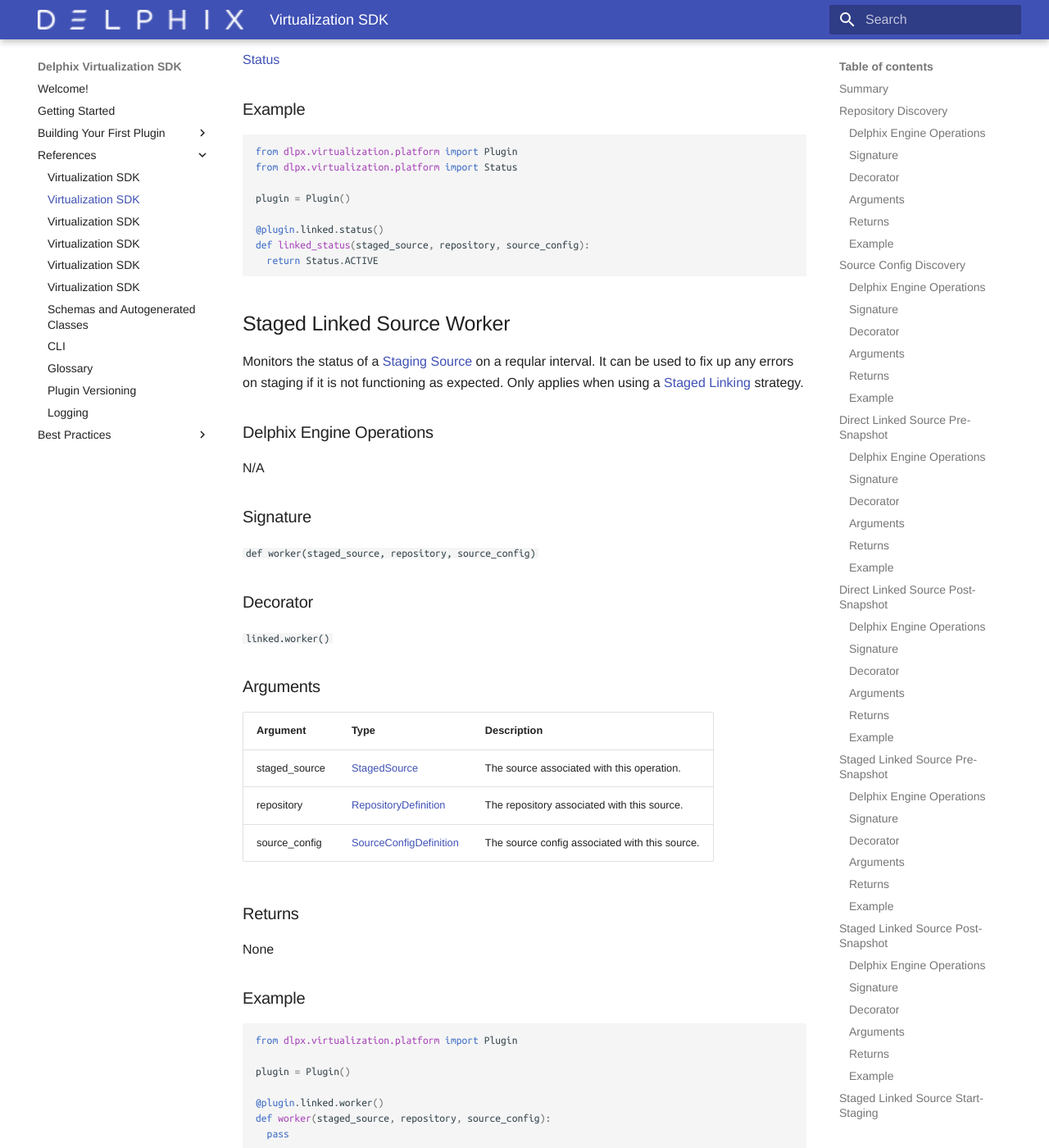
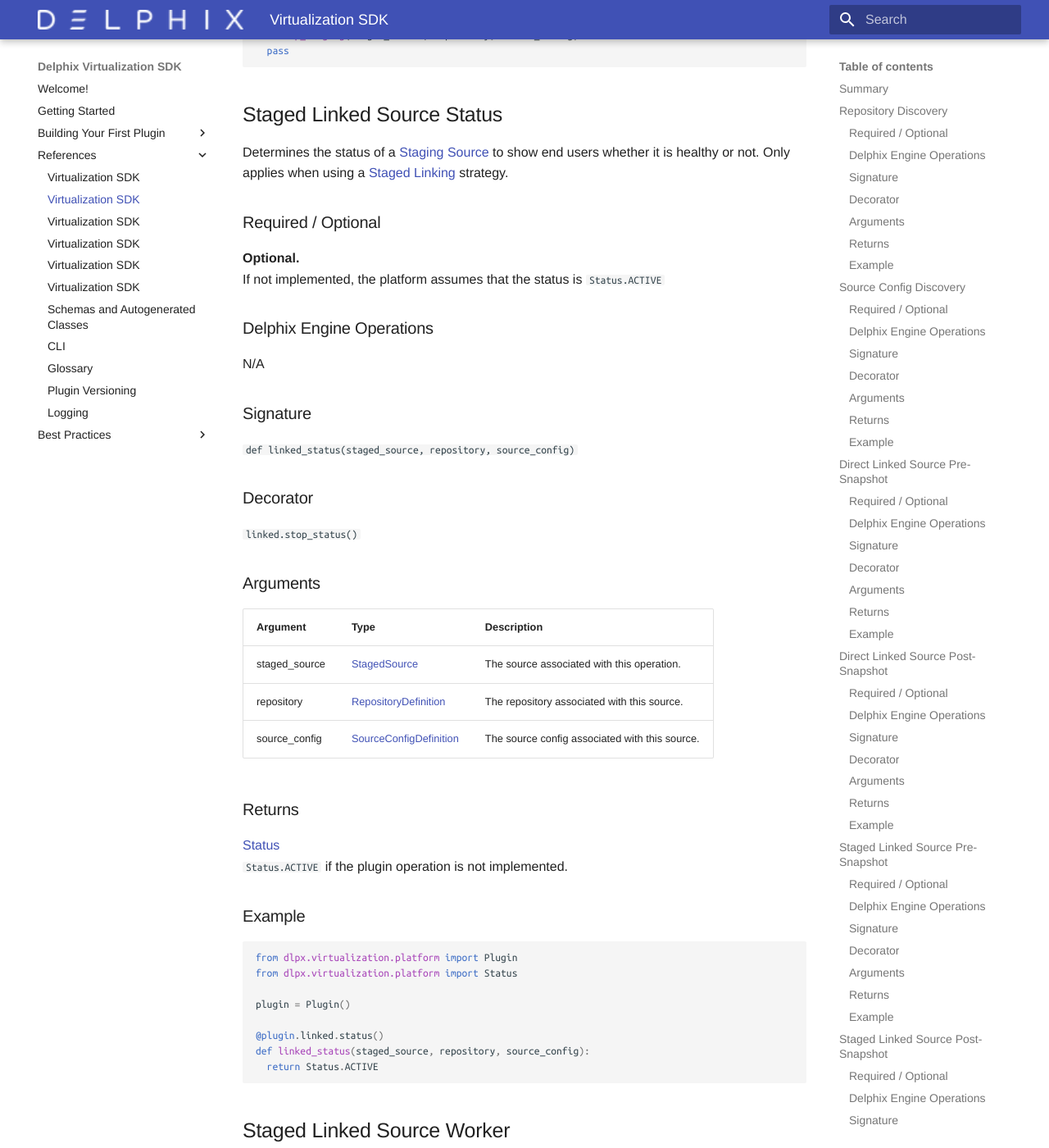
Before and after one commit to delphix/virtualization-sdk, an MkDocs documentation site: the page built from docs/References/Plugin_Operations.md, in a window 1280 px wide and 1400 px high, scrolled down 12271 px. Shown: the whole window at 82% size. Built offline with MkDocs 1.6.1 and Material for MkDocs 9.7.7, drawn with Linux system fonts in a browser that asks for light colours; some web fonts are replaced; some of the changed text lies outside the part shown.

Commit message:
Update required vs optional plugin operations

````diff
--- a/docs/References/Plugin_Operations.md
+++ b/docs/References/Plugin_Operations.md
@@ -11,31 +11,35 @@
 
 Plugin Operation | **Required** | Decorator | Delphix Engine Operations
 ---------------- | -------- | --------- | -------------------------
-[Repository<br>Discovery](#repository-discovery) | **Yes** |`discovery.repository()` | [Environment Discovery](Workflows.md#environment-discovery-refresh)<br>[Environment Refresh](Workflows.md#environment-discovery-refresh)
-[Source Config<br>Discovery](#source--config-discovery) | **Yes** |`discovery.source_config()` | [Environment Discovery](Workflows.md#environment-discovery-refresh)<br>[Environment Refresh](Workflows.md#environment-discovery-refresh)
-[Direct Linked Source<br>Pre-Snapshot](#direct-linked-source-pre-snapshot) | **Yes** | `linked.pre_snapshot()` | [Linked Source Sync](Workflows.md#linked-source-sync)
-[Direct Linked Source<br>Post-Snapshot](#direct-linked-source-post-snapshot) | **Yes** | `linked.post_snapshot()` | [Linked Source Sync](Workflows.md#linked-source-sync)
-[Staged Linked Source<br>Pre-Snapshot](#staged-linked-source-pre-snapshot) | **No** | `linked.pre_snapshot()` | [Linked Source Sync](Workflows.md#linked-source-sync)
-[Staged Linked Source<br>Post-Snapshot](#staged-linked-source-post-snapshot) | **Yes** | `linked.post_snapshot()` | [Linked Source Sync](Workflows.md#linked-source-sync)
-[Staged Linked Source<br>Start-Staging](#staged-linked-source-start-staging) | **No** | `linked.start_staging()` | [Linked Source Enable](Workflows.md#linked-source-enable)
-[Staged Linked Source<br>Stop-Staging](#staged-linked-source-stop-staging) | **No** | `linked.stop_staging()` | [Linked Source Disable](Workflows.md#linked-source-disable)<br>[Linked Source Delete](Workflows.md#linked-source-delete)
-[Staged Linked Source<br>Status](#staged-linked-source-status) | **No** |`linked.status()` | N/A
-[Staged Linked Source<br>Worker](#staged-linked-source-worker) | **No** |`linked.worker()` | N/A
-[Staged Linked Source<br>Mount Specification](#staged-linked-source-mount-specification) | **Yes** | `linked.mount_specification()` | [Linked Source Sync](Workflows.md#linked-source-sync)<br>[Linked Source Enable](Workflows.md#linked-source-enable)
-[Virtual Source<br>Configure](#virtual-source-configure) | **Yes** | `virtual.configure()` | [Virtual Source Provision](Workflows.md#virtual-source-provision)<br>[Virtual Source Refresh](Workflows.md#virtual-source-refresh)
-[Virtual Source<br>Unconfigure](#virtual-source-unconfigure) | **Yes** | `virtual.unconfigure()` | [Virtual Source Refresh](Workflows.md#virtual-source-refresh)<br>[Virtual Source Delete](Workflows.md#virtual-source-delete)
-[Virtual Source<br>Reconfigure](#virtual-source-reconfigure) | **Yes** | `virtual.reconfigure()` | [Virtual Source Rollback](Workflows.md#virtual-source-rollback)<br>[Virtual Source Enable](Workflows.md#virtual-source-enable)
-[Virtual Source<br>Start](#virtual-source-start) | **Yes** | `virtual.start()` | [Virtual Source Start](Workflows.md#virtual-source-start)
-[Virtual Source<br>Stop](#virtual-source-stop) | **Yes** | `virtual.stop()` | [Virtual Source Stop](Workflows.md#virtual-source-stop)
-[Virtual Source<br>Pre-Snapshot](#virtual-source-pre-snapshot) | **Yes** | `virtual.pre_snapshot()` | [Virtual Source Snapshot](Workflows.md#virtual-source-snapshot)
-[Virtual Source<br>Post-Snapshot](#virtual-source-post-snapshot) | **Yes** | `virtual.post_snapshot()` | [Virtual Source Snapshot](Workflows.md#virtual-source-snapshot)
-[Virtual Source<br>Mount Specification](#virtual-source-mount-specification) | **Yes** | `virtual.mount_specification()` | [Virtual Source Enable](Workflows.md#virtual-source-enable)<br>[Virtual Source Provision](Workflows.md#virtual-source-provision)<br>[Virtual Source Refresh](Workflows.md#virtual-source-refresh)<br>[Virtual Source Rollback](Workflows.md#virtual-source-rollback)<br>[Virtual Source Start](Workflows.md#virtual-source-start)
-[Virtual Source<br>Status](#virtual-source-status) | **Yes** | `virtual.status()` | N/A
+[Repository<br/>Discovery](#repository-discovery) | **Yes** |`discovery.repository()` | [Environment Discovery](Workflows.md#environment-discovery-refresh)<br/>[Environment Refresh](Workflows.md#environment-discovery-refresh)
+[Source Config<br/>Discovery](#source--config-discovery) | **Yes** |`discovery.source_config()` | [Environment Discovery](Workflows.md#environment-discovery-refresh)<br/>[Environment Refresh](Workflows.md#environment-discovery-refresh)
+[Direct Linked Source<br/>Pre-Snapshot](#direct-linked-source-pre-snapshot) | **Yes** | `linked.pre_snapshot()` | [Linked Source Sync](Workflows.md#linked-source-sync)
+[Direct Linked Source<br/>Post-Snapshot](#direct-linked-source-post-snapshot) | **Yes** | `linked.post_snapshot()` | [Linked Source Sync](Workflows.md#linked-source-sync)
+[Staged Linked Source<br/>Pre-Snapshot](#staged-linked-source-pre-snapshot) | **No** | `linked.pre_snapshot()` | [Linked Source Sync](Workflows.md#linked-source-sync)
+[Staged Linked Source<br/>Post-Snapshot](#staged-linked-source-post-snapshot) | **Yes** | `linked.post_snapshot()` | [Linked Source Sync](Workflows.md#linked-source-sync)
+[Staged Linked Source<br/>Start-Staging](#staged-linked-source-start-staging) | **No** | `linked.start_staging()` | [Linked Source Enable](Workflows.md#linked-source-enable)
+[Staged Linked Source<br/>Stop-Staging](#staged-linked-source-stop-staging) | **No** | `linked.stop_staging()` | [Linked Source Disable](Workflows.md#linked-source-disable)<br/>[Linked Source Delete](Workflows.md#linked-source-delete)
+[Staged Linked Source<br/>Status](#staged-linked-source-status) | **No** |`linked.status()` | N/A
+[Staged Linked Source<br/>Worker](#staged-linked-source-worker) | **No** |`linked.worker()` | N/A
+[Staged Linked Source<br/>Mount Specification](#staged-linked-source-mount-specification) | **Yes** | `linked.mount_specification()` | [Linked Source Sync](Workflows.md#linked-source-sync)<br/>[Linked Source Enable](Workflows.md#linked-source-enable)
+[Virtual Source<br/>Configure](#virtual-source-configure) | **Yes** | `virtual.configure()` | [Virtual Source Provision](Workflows.md#virtual-source-provision)<br/>[Virtual Source Refresh](Workflows.md#virtual-source-refresh)
+[Virtual Source<br/>Unconfigure](#virtual-source-unconfigure) | **No** | `virtual.unconfigure()` | [Virtual Source Refresh](Workflows.md#virtual-source-refresh)<br/>[Virtual Source Delete](Workflows.md#virtual-source-delete)
+[Virtual Source<br/>Reconfigure](#virtual-source-reconfigure) | **Yes** | `virtual.reconfigure()` | [Virtual Source Rollback](Workflows.md#virtual-source-rollback)<br/>[Virtual Source Enable](Workflows.md#virtual-source-enable)
+[Virtual Source<br/>Start](#virtual-source-start) | **No** | `virtual.start()` | [Virtual Source Start](Workflows.md#virtual-source-start)
+[Virtual Source<br/>Stop](#virtual-source-stop) | **No** | `virtual.stop()` | [Virtual Source Stop](Workflows.md#virtual-source-stop)
+[Virtual Source<br/>Pre-Snapshot](#virtual-source-pre-snapshot) | **No** | `virtual.pre_snapshot()` | [Virtual Source Snapshot](Workflows.md#virtual-source-snapshot)
+[Virtual Source<br/>Post-Snapshot](#virtual-source-post-snapshot) | **Yes** | `virtual.post_snapshot()` | [Virtual Source Snapshot](Workflows.md#virtual-source-snapshot)
+[Virtual Source<br>Mount Specification](#virtual-source-mount-specification) | **Yes** | `virtual.mount_specification()` | [Virtual Source Enable](Workflows.md#virtual-source-enable)<br/>[Virtual Source Provision](Workflows.md#virtual-source-provision)<br/>[Virtual Source Refresh](Workflows.md#virtual-source-refresh)<br/>[Virtual Source Rollback](Workflows.md#virtual-source-rollback)<br/>[Virtual Source Start](Workflows.md#virtual-source-start)
+[Virtual Source<br/>Status](#virtual-source-status) | **No** | `virtual.status()` | N/A
 
 
 ## Repository Discovery
 
 Discovers the set of [repositories](Glossary.md#repository) for a plugin on an [environment](Glossary.md#environment). For a DBMS, this can correspond to the set of binaries installed on a Unix host.
+
+### Required / Optional
+**Required.**
+
 
 ### Delphix Engine Operations
 
@@ -96,6 +100,9 @@
 
 Discovers the set of [source configs](Glossary.md#source-config) for a plugin for a [repository](Glossary.md#repository). For a DBMS, this can correspond to the set of unique databases running using a particular installation on a Unix host.
 
+### Required / Optional
+**Required.**
+
 ### Delphix Engine Operations
 
 * [Environment Refresh](Workflows.md#environment-discovery-refresh)
@@ -154,6 +161,9 @@
 
 Sets up a [dSource](Glossary.md#dsource) to ingest data. Only applies when using a [Direct Linking](Glossary.md#direct-linking) strategy.
 
+### Required / Optional
+**Required.**
+
 ### Delphix Engine Operations
 
 * [Linked Source Sync](Workflows.md#linked-source-sync)
@@ -193,6 +203,9 @@
 ## Direct Linked Source Post-Snapshot
 
 Captures metadata from a [dSource](Glossary.md#dsource) once data has been ingested. Only applies when using a [Direct Linking](Glossary.md#direct-linking) strategy.
+
+### Required / Optional
+**Required.**
 
 ### Delphix Engine Operations
 
@@ -248,6 +261,9 @@
 
 Sets up a [dSource](Glossary.md#dsource) to ingest data. Only applies when using a [Staged Linking](Glossary.md#staged-linking) strategy.
 
+### Required / Optional
+**Optional.**
+
 ### Delphix Engine Operations
 
 * [Linked Source Sync](Workflows.md#linked-source-sync)
@@ -286,6 +302,9 @@
 ## Staged Linked Source Post-Snapshot
 
 Captures metadata from a [dSource](Glossary.md#dsource) once data has been ingested. Only applies when using a [Staged Linking](Glossary.md#staged-linking) strategy.
+
+### Required / Optional
+**Required.**
 
 ### Delphix Engine Operations
 
@@ -342,6 +361,9 @@
 Sets up a [Staging Source](Glossary.md#staging-source) to ingest data. Only applies when using a [Staged Linking](Glossary.md#staged-linking) strategy.
 Required to implement for Delphix Engine operations:
 
+### Required / Optional
+**Optional.**
+
 ### Delphix Engine Operations
 
 * [Linked Source Enable](Workflows.md#linked-source-enable)
@@ -381,6 +403,9 @@
 ## Staged Linked Source Stop-Staging
 
 Quiesces a [Staging Source](Glossary.md#staging-source) to pause ingestion. Only applies when using a [Staged Linking](Glossary.md#staged-linking) strategy.
+
+### Required / Optional
+**Optional.**
 
 ### Delphix Engine Operations
 
@@ -422,6 +447,10 @@
 
 Determines the status of a [Staging Source](Glossary.md#staging-source) to show end users whether it is healthy or not. Only applies when using a [Staged Linking](Glossary.md#staged-linking) strategy.
 
+### Required / Optional
+**Optional.**<br/>
+If not implemented, the platform assumes that the status is `Status.ACTIVE`
+
 ### Delphix Engine Operations
 
 N/A
@@ -443,7 +472,8 @@
 source_config | [SourceConfigDefinition](Schemas_and_Autogenerated_Classes.md#sourceconfigdefinition-class) | The source config associated with this source.
 
 ### Returns
-[Status](Classes.md#status)
+[Status](Classes.md#status)<br/>
+`Status.ACTIVE` if the plugin operation is not implemented.
 
 ### Example
 
@@ -461,6 +491,9 @@
 ## Staged Linked Source Worker
 
 Monitors the status of a [Staging Source](Glossary.md#staging-source) on a reqular interval. It can be used to fix up any errors on staging if it is not functioning as expected. Only applies when using a [Staged Linking](Glossary.md#staged-linking) strategy.
+
+### Required / Optional
+**Optional.**
 
 ### Delphix Engine Operations
 
@@ -500,6 +533,9 @@
 ## Staged Linked Source Mount Specification
 
 Returns configurations for the mounts associated for data in staged source. The `ownership_specification` is optional. If not specified, the platform will default the ownership settings to the environment user used for the Delphix Operation.
+
+### Required / Optional
+**Required.**
 
 ### Delphix Engine Operations
 
@@ -564,6 +600,9 @@
 
 Configures the data in a particular snapshot to be usable on a target environment. For database data files, this may mean recovering from a crash consistent format or backup. For application files, this may mean reconfiguring XML files or rewriting hostnames and symlinks.
 
+### Required / Optional
+**Required.**
+
 ### Delphix Engine Operations
 
 * [Virtual Source Provision](Workflows.md#virtual-source-provision)
@@ -623,6 +662,9 @@
 
 Quiesces the virtual source on a target environment. For database data files, shutting down and unregistering a database on a host.
 
+### Required / Optional
+**Optional.**
+
 ### Delphix Engine Operations
 
 * [Virtual Source Refresh](Workflows.md#virtual-source-refresh)
@@ -662,6 +704,9 @@
 ## Virtual Source Reconfigure
 
 Re-configures the data for a virtual source to point to the data in a prior snapshot for the virtual source. For database data files, this may mean recovering from a crash consistent format or backup of a new snapshot. For application files, this may mean reconfiguring XML files or rewriting hostnames and symlinks.
+
+### Required / Optional
+**Required.**
 
 ### Delphix Engine Operations
 
@@ -722,6 +767,9 @@
 
 Executed whenever the data should be placed in a "running" state.
 
+### Required / Optional
+**Optional.**
+
 ### Delphix Engine Operations
 
 * [Virtual Source Start](Workflows.md#virtual-source-start)
@@ -762,6 +810,9 @@
 Executed whenever the data needs to be shut down.
 Required to implement for Delphix Engine operations:
 
+### Required / Optional
+**Optional.**
+
 ### Delphix Engine Operations
 
 * [Virtual Source Stop](Workflows.md#virtual-source-stop)
@@ -801,6 +852,9 @@
 
 Prepares the virtual source for taking a snapshot of the data.
 
+### Required / Optional
+**Optional.**
+
 ### Delphix Engine Operations
 
 * [Virtual Source Snapshot](Workflows.md#virtual-source-snapshot)
@@ -839,6 +893,9 @@
 ## Virtual Source Post-Snapshot
 
 Captures metadata after a snapshot.
+
+### Required / Optional
+**Required.**
 
 ### Delphix Engine Operations
 
@@ -894,6 +951,9 @@
 
 Returns configurations for the mounts associated for data in virtual source.
 The `ownership_specification` is optional. If not specified, the platform will default the ownership settings to the environment user used for the Delphix Operation.
+
+### Required / Optional
+**Required.**
 
 ### Delphix Engine Operations
 
@@ -961,6 +1021,10 @@
 
 Determines the status of a [Virtual Source](Glossary.md#virtual-source) to show end users whether it is healthy or not.
 
+### Required / Optional
+**Optional.**<br/>
+If not implemented, the platform assumes that the status is `Status.ACTIVE`.
+
 ### Delphix Engine Operations
 
 * N/A
@@ -982,7 +1046,8 @@
 source_config | [SourceConfigDefinition](Schemas_and_Autogenerated_Classes.md#sourceconfigdefinition-class) | The source config associated with this source.
 
 ### Returns
-[Status](Classes.md#status)
+[Status](Classes.md#status)<br/>
+`Status.ACTIVE` if the plugin operation is not implemented.
 
 ### Example
 ```python
````
